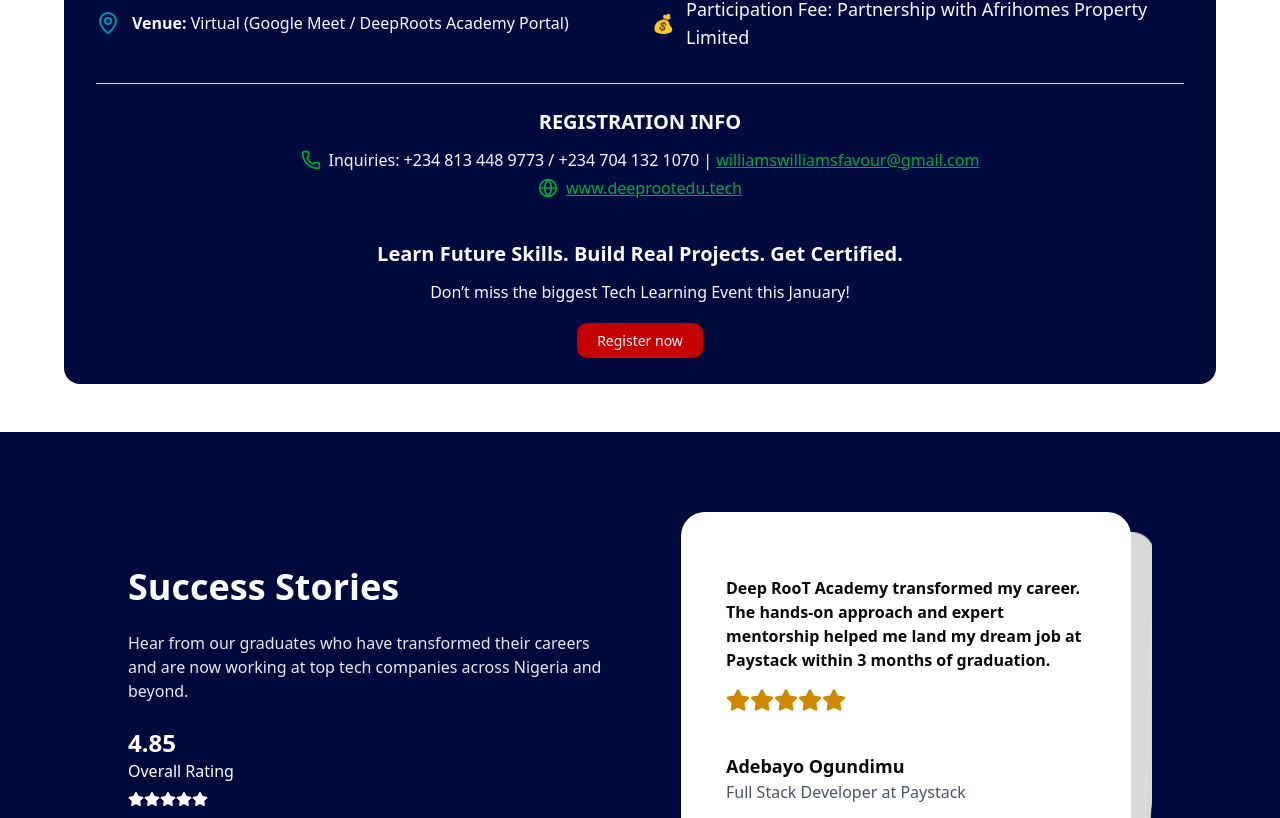
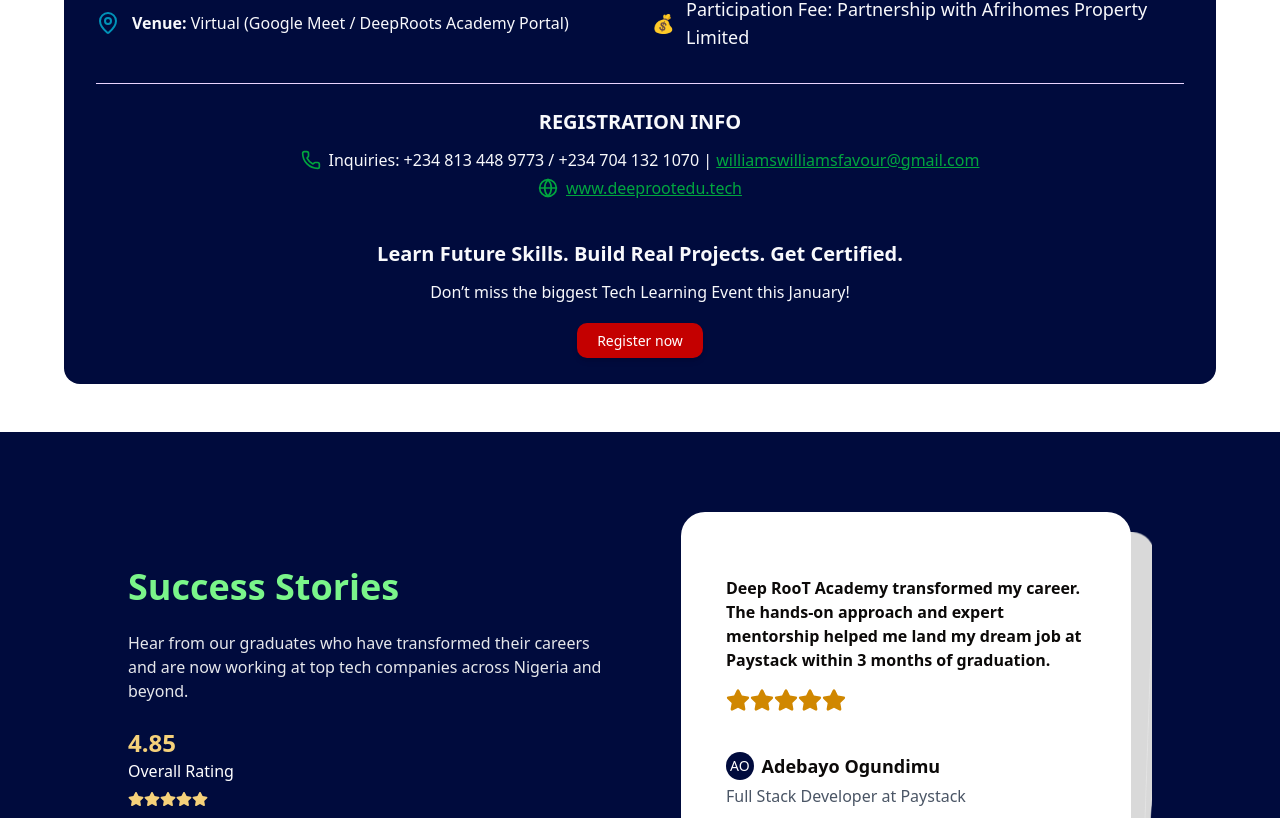
Before and after one commit to SimplySophia/deep-root-academy, a Next.js app: page / in a window 1280 px wide. Shown: the part 1982-2800 px from the top of the page. Built offline with nearby package versions, Linux system fonts and the light colour scheme.

Commit message:
connected navlinks

```diff
--- a/app/components/section/About.tsx
+++ b/app/components/section/About.tsx
@@ -28,7 +28,7 @@ const features = [
 
 export default function AboutSection() {
   return (
-    <section className="bg-white py-20 px-6 lg:px-16">
+    <section id="about" className="bg-white py-20 px-6 lg:px-16">
       <div className="container mx-auto flex flex-col md:flex-row items-center justify-between gap-10">
         {/* Left Intro */}
         <motion.div
--- a/app/components/section/Navbar.tsx
+++ b/app/components/section/Navbar.tsx
@@ -12,7 +12,7 @@ export default function Navbar() {
     { label: "Home", href: "/" },
     { label: "About", href: "#about" },
     { label: "Programs", href: "#programs" },
-    { label: "Stories", href: "#stories" },
+    { label: "Reviews", href: "#reviews" },
   ];
 
   return (
--- a/app/components/section/Programs.tsx
+++ b/app/components/section/Programs.tsx
@@ -7,6 +7,7 @@ import { CalendarDays, Clock, MapPin, Laptop, Trophy, Phone, Globe } from "lucid
 export default function Programs() {
   return (
     <section
+     id="programs"
       className="bg-white py-12 px-6 lg:px-16 relative overflow-hidden scroll-mt-32">
 
      <div className="absolute inset-0 -z-10 bg-purple-50/40"></div>
@@ -98,7 +99,7 @@ export default function Programs() {
 
 
         <motion.div
-            id="Programs"
+            id="programs"
 
           initial={{ opacity: 0, y: 30 }}
           whileInView={{ opacity: 1, y: 0 }}
--- a/app/components/section/reviews/ReviewSlider.tsx
+++ b/app/components/section/reviews/ReviewSlider.tsx
@@ -27,8 +27,11 @@ const ReviewSlider = () => {
                             <div className='mt-10'>
                                 <div className='flex items-center space-x-4'>
                                      <div>
-                                        <p className='text-sm sm:text-lg font-semibold'>{data.name}</p>
-                                        <p className='text-gray-600 text-xs sm:text-base'>{data.profession}</p>
+                                        <div className='flex items-center gap-2'>
+                                          <span className='bg-[#000b3d] text-white text-sm p-1 rounded-xl'>{data.initial}</span>
+                                          <p className='text-sm sm:text-lg font-semibold'>{data.name}</p>
+                                        </div>
+                                        <p className='text-gray-600 text-xs sm:text-base mt-1'>{data.profession}</p>
                                      </div>
                                 </div>
                             </div>
--- a/app/components/section/reviews/Reviews.tsx
+++ b/app/components/section/reviews/Reviews.tsx
@@ -5,7 +5,7 @@ import { motion } from 'framer-motion'
 
 const Review = () => {
   return (
-    <div className='pt-20 pb-20 flex items-center justify-center flex-col bg-[#000b3d]'>
+    <section id='reviews' className='pt-20 pb-20 flex items-center justify-center flex-col bg-[#000b3d]'>
       <div className='w-[80%] mx-auto grid items-center grid-cols-1 lg:grid-cols-2 gap-10'>
 
         {/* Left Text Section */}
@@ -15,7 +15,7 @@ const Review = () => {
           transition={{ duration: 0.8, ease: "easeOut" }}
           viewport={{ once: true }}
         >
-          <h2 className='text-2xl md:text-4xl font-semibold text-white'>
+          <h2 className='text-2xl md:text-4xl font-semibold text-[#7af58a]'>
             Success Stories
           </h2>
           <p className='mt-6 text-gray-200'>
@@ -23,14 +23,14 @@ const Review = () => {
           </p>
           <div className='mt-6 flex items-center space-x-6'>
             <div>
-              <p className='text-2xl font-bold text-white'>4.85</p>
+              <p className='text-2xl font-bold text-[#f5d17a]'>4.85</p>
               <p className='mb-2 text-white'>Overall Rating</p>
               <div className='flex items-center'>
-                <FaStar className='text-white' />
-                <FaStar className='text-white' />
-                <FaStar className='text-white' />
-                <FaStar className='text-white' />
-                <FaStar className='text-white' />
+                <FaStar className='text-[#f5d17a]' />
+                <FaStar className='text-[#f5d17a]' />
+                <FaStar className='text-[#f5d17a]' />
+                <FaStar className='text-[#f5d17a]' />
+                <FaStar className="text-[#f5d17a]"/>
               </div>
             </div>
           </div>
@@ -47,7 +47,7 @@ const Review = () => {
           <ReviewSlider />
         </motion.div>
       </div>
-    </div>
+    </section>
   )
 }
 
--- a/app/data/data.ts
+++ b/app/data/data.ts
@@ -1,12 +1,14 @@
 export const reviewData = [
     {
         id: 1,
+        initial: "AO",
         name: "Adebayo Ogundimu",
         review: "Deep RooT Academy transformed my career. The hands-on approach and expert mentorship helped me land my dream job at Paystack within 3 months of graduation.",
         profession: "Full Stack Developer at Paystack",
     },
     {
         id: 2,
+        initial: "CO",
         name: "Chioma Okwu",
         review: "The curriculum is incredibly practical and up-to-date. I learned React, Next.js, and modern development practices that I use daily in my current role.",
         profession: "Frontend Developer at Flutterwave",
@@ -14,12 +16,14 @@ export const reviewData = [
     },
     {
         id: 3,
+        initial: "IM",
         name: "Ibrahim Musa",
         review: "From zero coding experience to building mobile apps professionally. The instructors are patient, knowledgeable, and truly invested in your success.",
         profession: "Mobile Developer at Kuda Bank",
     },
     {
         id: 4,
+        initial: "FA",
         name: "Funmi Adebisi",
         review: "The design program gave me both technical skills and design thinking. I now lead design projects at one of Nigeria's top fintech companies.",
         profession: "UI/UX Designer at Interswitch",
```
